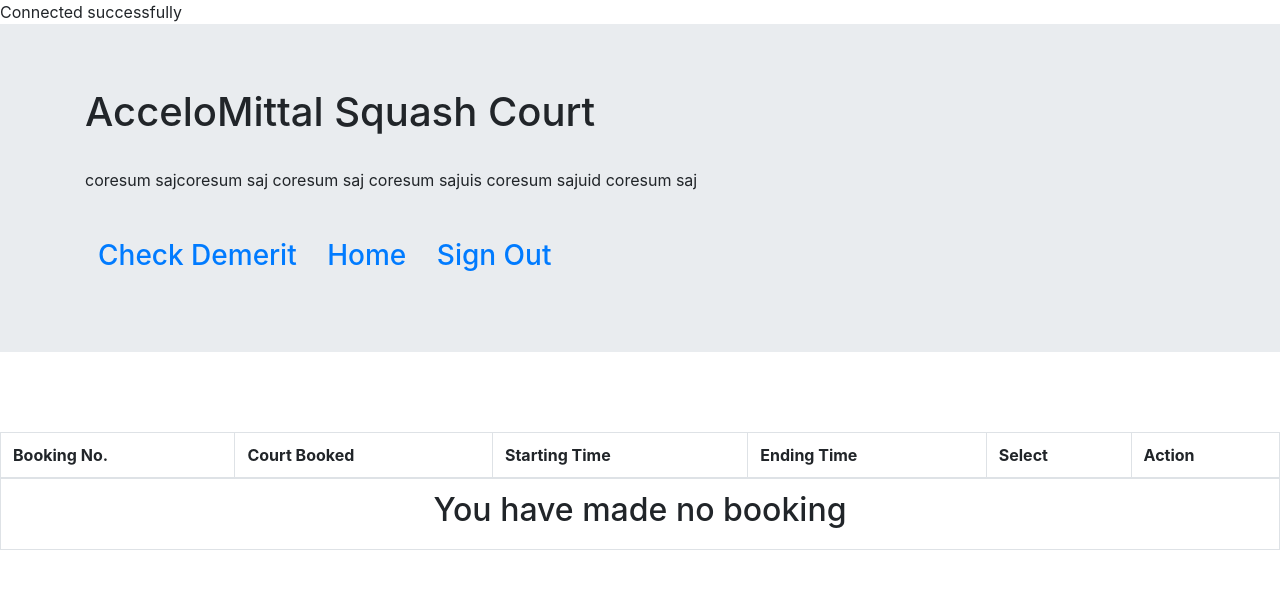
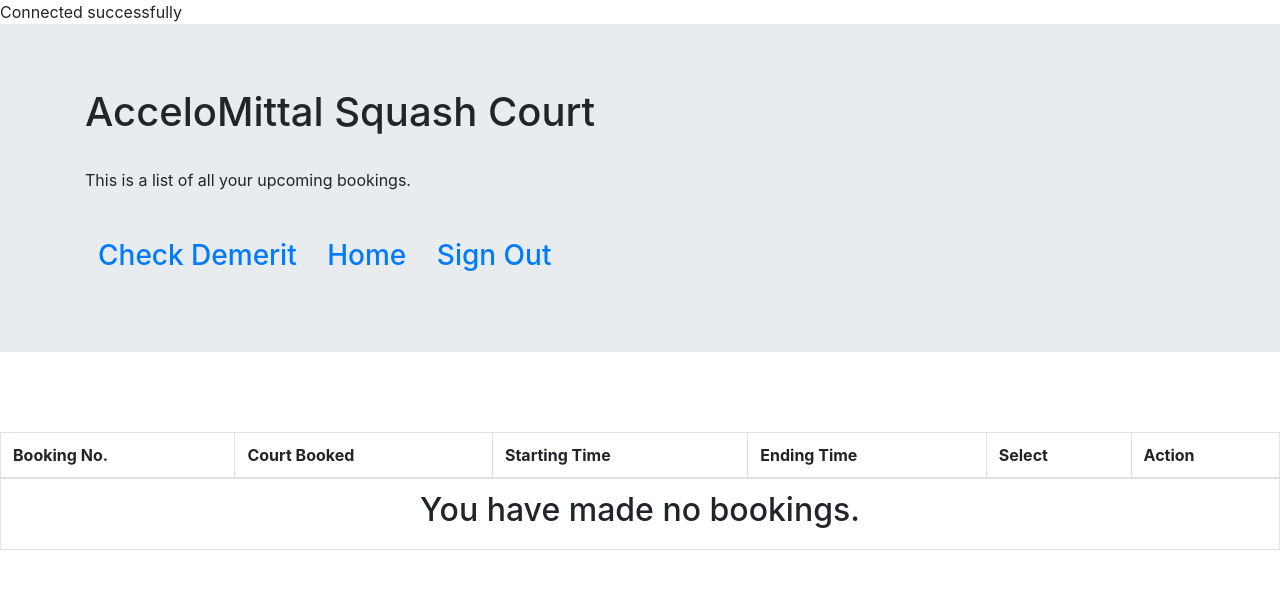
Before and after one commit to tukseedo/justSquahsed, a PHP site: page /2TKS_Project/justsquashed_Project/profile.php in a window 1280 px wide. Shown: the top 589 px of the page. Run offline with PHP 8.4, Linux system fonts and the light colour scheme; the visitor is signed in with stand-in values (Sample User, id 1); data that the repository does not hold is empty.

Commit message:
Profile modified

```diff
--- a/2TKS_Project/justsquashed_Project/profile.php
+++ b/2TKS_Project/justsquashed_Project/profile.php
@@ -36,7 +36,7 @@ $q = mysqli_query($conn, "Call Display_customerBooking('$cus_username')") or die
     <div class="jumbotron jumbotron-fluid">
     <div class="container">
     <h1>AcceloMittal Squash Court</h1><br>
-        <p>coresum sajcoresum saj coresum saj coresum sajuis coresum sajuid coresum saj</p>
+        <p>This is a list of all your upcoming bookings.</p>
         <br>
         <a href="" class="btn" data-toggle="modal" data-target="#myModal"><h3>Check Demerit</h3></a>
         <a href="./LoggedIn.php" class="btn" name="Home"><h3>Home</h3></a>
@@ -65,7 +65,7 @@ $q = mysqli_query($conn, "Call Display_customerBooking('$cus_username')") or die
     $count =1;
     if($dataA = mysqli_num_rows($q)<=0){?>
         <tr align ="center">
-            <th align="center" colspan="6"><h2>You have made no booking </h2></th>
+            <th align="center" colspan="6"><h2>You have made no bookings. </h2></th>
         </tr>
         <?php
     }
@@ -85,7 +85,7 @@ $q = mysqli_query($conn, "Call Display_customerBooking('$cus_username')") or die
                 <!--</label>-->
                 </td>
                 <td>
-                <input type ="submit" name="deleteBtn" class="btn btn-info">
+                <input type ="submit" value= "Cancel Booking"name="deleteBtn" class="btn btn-info">
                 </td>
 
             </form>
@@ -119,16 +119,16 @@ $q = mysqli_query($conn, "Call Display_customerBooking('$cus_username')") or die
            include 'CountDemerit.php';
 
             if(($preDemerit)==0){?>
-             <p><h3> You have not missed a booking</h3></p>
+             <p><h4> You have not missed a booking</h4></p>
            <?php }
            if(($preDemerit)>0 and ($preDemerit)<=1 ){?>
-            <p><h3>You have one missed you Booking</h3></p>
+            <p><h4>You have one missed you Booking</h4></p>
           <?php }
           if(($preDemerit)>1 and ($preDemerit)<=2 ){?>
-            <p><h3>You have missed two booking <br> You have pay R50 Fine</h3></p>
+            <p><h4>You have missed two booking <br> You have pay R50 Fine</h4></p>
           <?php }
           if(($preDemerit)>2 and ($preDemerit)>=3 ){?>
-            <p><h3>You have missed three or more bookings go to <br> Accelor Mittal Squash Court To fix you account</h3></p>
+            <p><h4>You have missed three or more bookings go to <br> Accelor Mittal Squash Court To fix you account</h4></p>
           <?php }?>
 
 
```
